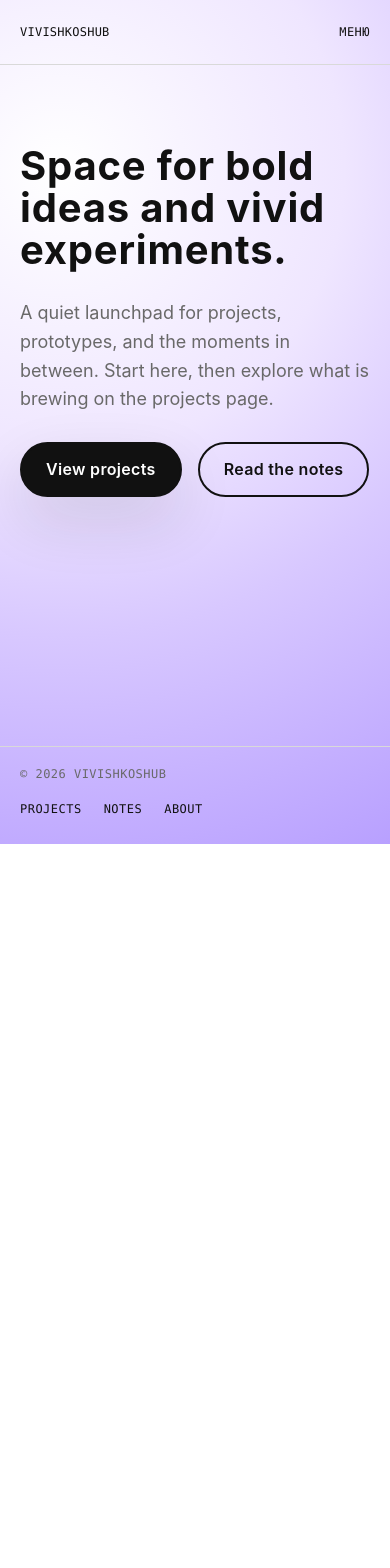
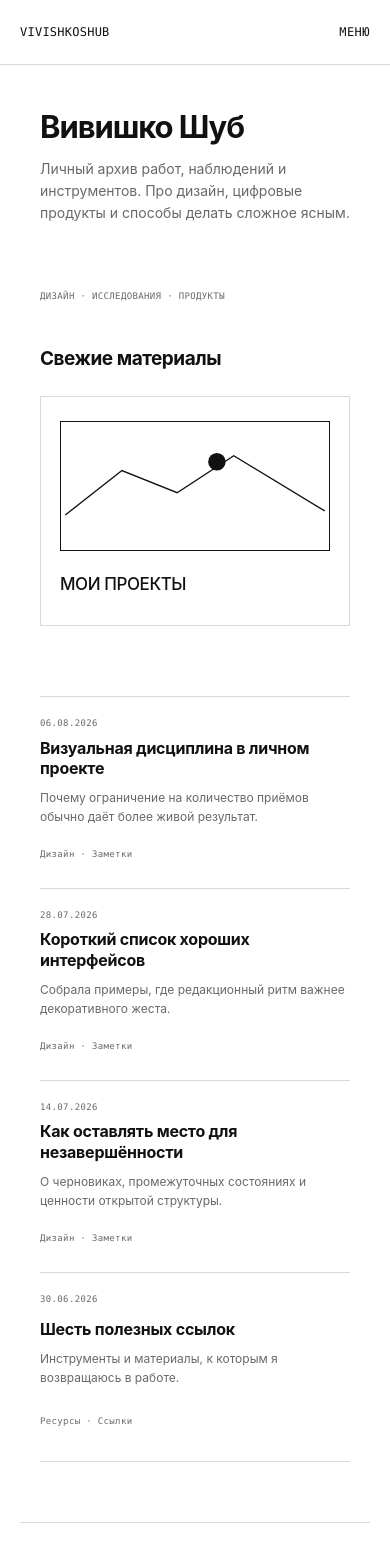
Before and after one commit to vivishko/vivishkoshub, a Next.js app in the folder apps/web/: page / in a window 390 px wide. Shown: the top 1568 px of the page. Before the commit the page ends 844 px from the top, so only its background shows below. Built offline with nearby package versions, Linux system fonts and the light colour scheme.

Commit message:
Implement editorial home page

```diff
--- a/apps/web/src/app/page.module.css
+++ b/apps/web/src/app/page.module.css
@@ -1,141 +1,304 @@
-.page {
-  --background: #fafafa;
-  --foreground: #fff;
-
-  --text-primary: #000;
-  --text-secondary: #666;
-
-  --button-primary-hover: #383838;
-  --button-secondary-hover: #f2f2f2;
-  --button-secondary-border: #ebebeb;
-
-  display: flex;
-  min-height: 100vh;
-  align-items: center;
-  justify-content: center;
-  font-family: var(--font-geist-sans);
-  background-color: var(--background);
+.home {
+  --home-ink: #111111;
+  --home-muted: #696969;
+  --home-line: #d9d9d9;
+  background: var(--paper);
 }
 
-.main {
-  display: flex;
-  min-height: 100vh;
-  width: 100%;
-  max-width: 800px;
-  flex-direction: column;
-  align-items: flex-start;
-  justify-content: space-between;
-  background-color: var(--foreground);
-  padding: 120px 60px;
+.hero {
+  padding: 66px 0 48px;
 }
 
-.intro {
+.hero :global(.container),
+.materials :global(.container),
+.about :global(.container) {
+  border-top: 1px solid var(--home-line);
+}
+
+.hero h1 {
+  margin-top: 61px;
+  color: var(--home-ink);
+  font-size: 42px;
+  font-weight: 700;
+  letter-spacing: -0.035em;
+  line-height: 1.08;
+}
+
+.hero p {
+  max-width: 710px;
+  margin-top: 18px;
+  color: var(--home-muted);
+  font-size: 15px;
+  line-height: 1.55;
+}
+
+.hero span,
+.sectionHeading span,
+.noteRow time,
+.noteTags {
+  color: var(--home-muted);
+  font-family: var(--font-mono);
+  font-size: 10px;
+  letter-spacing: 0.04em;
+  line-height: 1.4;
+}
+
+.hero span {
+  display: block;
+  margin-top: 67px;
+  font-size: 11px;
+}
+
+.materials {
+  padding: 0 0 95px;
+}
+
+.materials :global(.container) {
+  padding-top: 67px;
+}
+
+.sectionHeading {
   display: flex;
-  flex-direction: column;
-  align-items: flex-start;
-  text-align: left;
+  align-items: baseline;
+  justify-content: space-between;
   gap: 24px;
 }
 
-.intro h1 {
-  max-width: 320px;
-  font-size: 40px;
-  font-weight: 600;
-  line-height: 48px;
-  letter-spacing: -2.4px;
-  text-wrap: balance;
-  color: var(--text-primary);
+.sectionHeading h2,
+.about h2 {
+  color: var(--home-ink);
+  font-size: 22px;
+  font-weight: 700;
+  letter-spacing: -0.025em;
+  line-height: 1.2;
 }
 
-.intro p {
-  max-width: 440px;
-  font-size: 18px;
-  line-height: 32px;
-  text-wrap: balance;
-  color: var(--text-secondary);
+.routeLinks {
+  display: grid;
+  grid-template-columns: repeat(2, minmax(0, 1fr));
+  gap: 30px;
+  margin-top: 42px;
 }
 
-.intro a {
-  font-weight: 500;
-  color: var(--text-primary);
+.routeCard {
+  display: grid;
+  height: 330px;
+  padding: 44px 55px 50px;
+  border: 1px solid var(--home-line);
+  color: var(--home-ink);
+  grid-template-rows: 190px auto;
+  transition:
+    background-color 160ms ease,
+    border-color 160ms ease;
 }
 
-.ctas {
-  display: flex;
-  flex-direction: row;
-  width: 100%;
-  max-width: 440px;
-  gap: 16px;
-  font-size: 14px;
+.routeCard span {
+  align-self: end;
+  font-size: 22px;
+  font-weight: 500;
+  letter-spacing: -0.025em;
+  line-height: 1.1;
 }
 
-.ctas a {
-  display: flex;
-  justify-content: center;
-  align-items: center;
-  height: 40px;
-  padding: 0 16px;
-  border-radius: 128px;
-  border: 1px solid transparent;
-  transition: 0.2s;
-  cursor: pointer;
-  width: fit-content;
-  font-weight: 500;
+.routeDrawing {
+  width: 100%;
+  height: 190px;
+  border: 1px solid var(--home-ink);
 }
 
-a.primary {
-  background: var(--text-primary);
-  color: var(--background);
-  gap: 8px;
+.routeDrawing path {
+  fill: none;
+  stroke: currentColor;
+  stroke-width: 2;
 }
 
-a.secondary {
-  border-color: var(--button-secondary-border);
+.routeDrawing circle {
+  fill: currentColor;
 }
 
-/* Enable hover only on non-touch devices */
+.noteList {
+  margin-top: 40px;
+}
+
+.noteRow {
+  display: grid;
+  min-height: 148px;
+  padding: 24px 0;
+  border-top: 1px solid var(--home-line);
+  color: var(--home-ink);
+  grid-template-columns: 135px minmax(0, 1fr) 200px;
+  gap: 20px;
+  transition:
+    background-color 160ms ease,
+    color 160ms ease;
+}
+
+.noteRow:last-child {
+  border-bottom: 1px solid var(--home-line);
+}
+
+.noteContent h3 {
+  color: inherit;
+  font-size: 17px;
+  font-weight: 700;
+  letter-spacing: -0.015em;
+  line-height: 1.3;
+}
+
+.noteContent p {
+  max-width: 620px;
+  margin-top: 9px;
+  color: var(--home-muted);
+  font-size: 12px;
+  line-height: 1.55;
+}
+
+.noteTags {
+  align-self: end;
+  text-align: right;
+}
+
+.about {
+  padding: 0 0 210px;
+}
+
+.about :global(.container) {
+  display: grid;
+  gap: 160px;
+  padding-top: 56px;
+}
+
+.about p {
+  max-width: 760px;
+  margin-top: 13px;
+  color: var(--home-muted);
+  font-size: 14px;
+  line-height: 1.6;
+}
+
 @media (hover: hover) and (pointer: fine) {
-  a.primary:hover {
-    background: var(--button-primary-hover);
-    border-color: transparent;
+  .routeCard:hover,
+  .noteRow:hover {
+    background: #f3f3f1;
   }
+  .routeCard:hover {
+    border-color: var(--home-ink);
+  }
+}
 
-  a.secondary:hover {
-    background: var(--button-secondary-hover);
-    border-color: transparent;
+@media (prefers-reduced-motion: reduce) {
+  .routeCard,
+  .noteRow {
+    transition: none;
+  }
+}
+
+@media (max-width: 1080px) {
+  .hero :global(.container),
+  .materials :global(.container),
+  .about :global(.container) {
+    margin-inline: 24px;
+    width: auto;
   }
 }
 
 @media (max-width: 600px) {
-  .main {
-    padding: 48px 24px;
+  .hero {
+    padding: 0 0 46px;
   }
-
-  .intro {
-    gap: 16px;
+  .hero :global(.container),
+  .materials :global(.container),
+  .about :global(.container) {
+    margin-inline: 20px;
   }
-
-  .intro h1 {
-    font-size: 32px;
-    line-height: 40px;
-    letter-spacing: -1.92px;
+  .hero :global(.container) {
+    border-top: 0;
+  }
+  .hero h1 {
+    margin-top: 45px;
+    font-size: 31px;
+  }
+  .hero p {
+    max-width: 320px;
+    margin-top: 15px;
+    font-size: 14px;
+    line-height: 1.55;
+  }
+  .hero span {
+    margin-top: 66px;
+    font-size: 9px;
+  }
+  .materials {
+    padding-bottom: 60px;
+  }
+  .materials :global(.container) {
+    padding-top: 0;
+    border-top: 0;
+  }
+  .sectionHeading h2 {
+    font-size: 19px;
+  }
+  .sectionHeading span {
+    display: none;
+  }
+  .routeLinks {
+    display: block;
+    margin-top: 25px;
+  }
+  .routeCard {
+    height: 230px;
+    padding: 24px 19px 31px;
+    grid-template-rows: 130px auto;
+  }
+  .notesRoute {
+    display: none;
+  }
+  .routeCard span {
+    font-size: 17px;
+  }
+  .routeDrawing {
+    height: 130px;
+  }
+  .noteList {
+    margin-top: 70px;
+  }
+  .noteRow {
+    min-height: 190px;
+    padding: 20px 0 27px;
+    grid-template-columns: 1fr;
+    gap: 0;
+  }
+  .noteRow time {
+    font-size: 9px;
+  }
+  .noteContent h3 {
+    margin-top: 8px;
+    font-size: 16px;
+    line-height: 1.3;
+  }
+  .noteContent p {
+    margin-top: 10px;
+    font-size: 12px;
+  }
+  .noteTags {
+    margin-top: 22px;
+    align-self: auto;
+    text-align: left;
+    font-size: 9px;
+  }
+  .about {
+    padding-bottom: 118px;
+  }
+  .about :global(.container) {
+    gap: 50px;
+    padding-top: 48px;
+  }
+  .about h2 {
+    font-size: 18px;
+  }
+  .about p {
+    max-width: 330px;
+    margin-top: 14px;
+    font-size: 13px;
   }
 }
-
-@media (prefers-color-scheme: dark) {
-  .logo {
-    filter: invert();
-  }
-
-  .page {
-    --background: #000;
-    --foreground: #000;
-
-    --text-primary: #ededed;
-    --text-secondary: #999;
-
-    --button-primary-hover: #ccc;
-    --button-secondary-hover: #1a1a1a;
-    --button-secondary-border: #1a1a1a;
-  }
-}
--- a/apps/web/src/app/page.tsx
+++ b/apps/web/src/app/page.tsx
@@ -1,31 +1,103 @@
 import type { Metadata } from "next";
 import Link from "next/link";
 import PageLayout from "@/components/PageLayout";
+import { notes } from "@/data/notes";
+import { siteRoutes } from "@/data/site-routes";
+import styles from "./page.module.css";
 
 export const metadata: Metadata = {
-  title: "VivishkosHub",
-  description: "A quiet launchpad for projects, prototypes, and bold experiments.",
+  title: "Вивишко Шуб — работы и заметки",
+  description: "Личный архив работ, наблюдений и инструментов о дизайне и цифровых продуктах.",
 };
+
+function RouteDrawing({ kind }: { kind: "projects" | "notes" }) {
+  const isProjects = kind === "projects";
+
+  return (
+    <svg aria-hidden="true" className={styles.routeDrawing} viewBox="0 0 385 190">
+      <path
+        d={
+          isProjects
+            ? "M0 138 84 72l82 33 84-55 135 82"
+            : "M0 184 55 170l43-45 49-9 49-51 54 9 52-48 58-6 25-20"
+        }
+      />
+      {isProjects && <circle cx="225" cy="59" r="13" />}
+    </svg>
+  );
+}
 
 export default function Home() {
   return (
-    <PageLayout className="home">
-      <main className="hero">
-        <div className="container hero-inner">
-          <h1>Space for bold ideas and vivid experiments.</h1>
-          <p>
-            A quiet launchpad for projects, prototypes, and the moments in between.
-            Start here, then explore what is brewing on the projects page.
-          </p>
-          <div className="hero-actions">
-            <Link className="button primary" href="/projects">
-              View projects
-            </Link>
-            <Link className="button secondary" href="#">
-              Read the notes
-            </Link>
+    <PageLayout className={styles.home}>
+      <main>
+        <section className={styles.hero} aria-labelledby="home-title">
+          <div className="container">
+            <h1 id="home-title">Вивишко Шуб</h1>
+            <p>
+              Личный архив работ, наблюдений и инструментов. Про дизайн, цифровые продукты и способы
+              делать сложное ясным.
+            </p>
+            <span>ДИЗАЙН · ИССЛЕДОВАНИЯ · ПРОДУКТЫ</span>
           </div>
-        </div>
+        </section>
+
+        <section className={styles.materials} aria-labelledby="materials-title">
+          <div className="container">
+            <div className={styles.sectionHeading}>
+              <h2 id="materials-title">Свежие материалы</h2>
+              <span>ВСЕ&nbsp;&nbsp; / &nbsp;&nbsp;СТАТЬИ</span>
+            </div>
+
+            <div className={styles.routeLinks}>
+              <Link className={styles.routeCard} href={siteRoutes.projects}>
+                <RouteDrawing kind="projects" />
+                <span>МОИ ПРОЕКТЫ</span>
+              </Link>
+              <Link className={`${styles.routeCard} ${styles.notesRoute}`} href={siteRoutes.notes}>
+                <RouteDrawing kind="notes" />
+                <span>КАРТА ЗАМЕТОК</span>
+              </Link>
+            </div>
+
+            <div className={styles.noteList}>
+              {notes.map((note) => (
+                <Link
+                  className={styles.noteRow}
+                  href={`${siteRoutes.notes}/${note.slug}`}
+                  key={note.slug}
+                >
+                  <time dateTime={note.publishedAt}>{note.displayDate}</time>
+                  <div className={styles.noteContent}>
+                    <h3>{note.title}</h3>
+                    <p>{note.description}</p>
+                  </div>
+                  <span className={styles.noteTags}>{note.listingTags.join("  ·  ")}</span>
+                </Link>
+              ))}
+            </div>
+          </div>
+        </section>
+
+        <section className={styles.about} aria-labelledby="about-title">
+          <div className="container">
+            <div>
+              <h2 id="about-title">Что здесь читать</h2>
+              <p>
+                Это не витрина с идеальными кейсами, а рабочая коллекция: проекты, черновики,
+                визуальные приёмы и контекст решений. Я фиксирую ход мысли — от первого вопроса до
+                результата.
+              </p>
+            </div>
+            <div>
+              <h2>Основные темы</h2>
+              <p>
+                Визуальные системы · исследования · цифровые продукты · тексты · независимые
+                проекты.
+              </p>
+            </div>
+          </div>
+        </section>
       </main>
     </PageLayout>
   );
```
